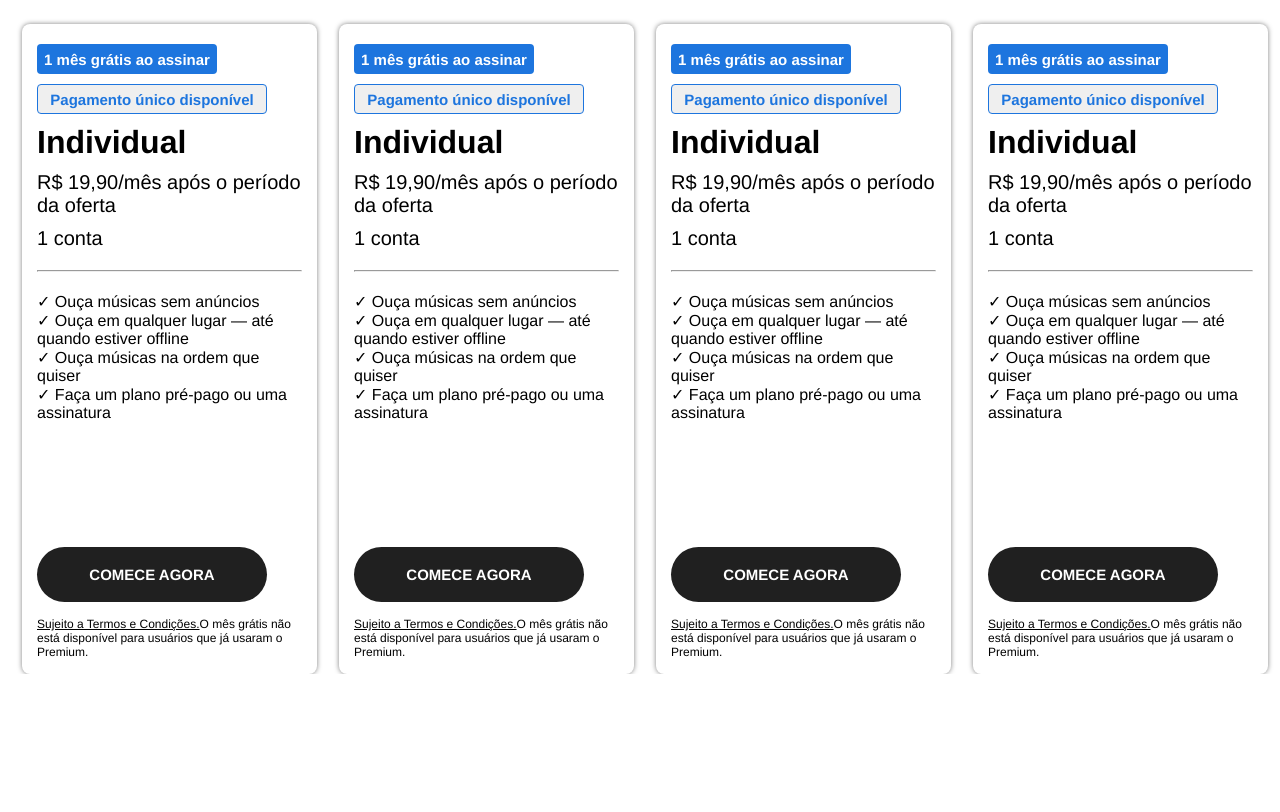
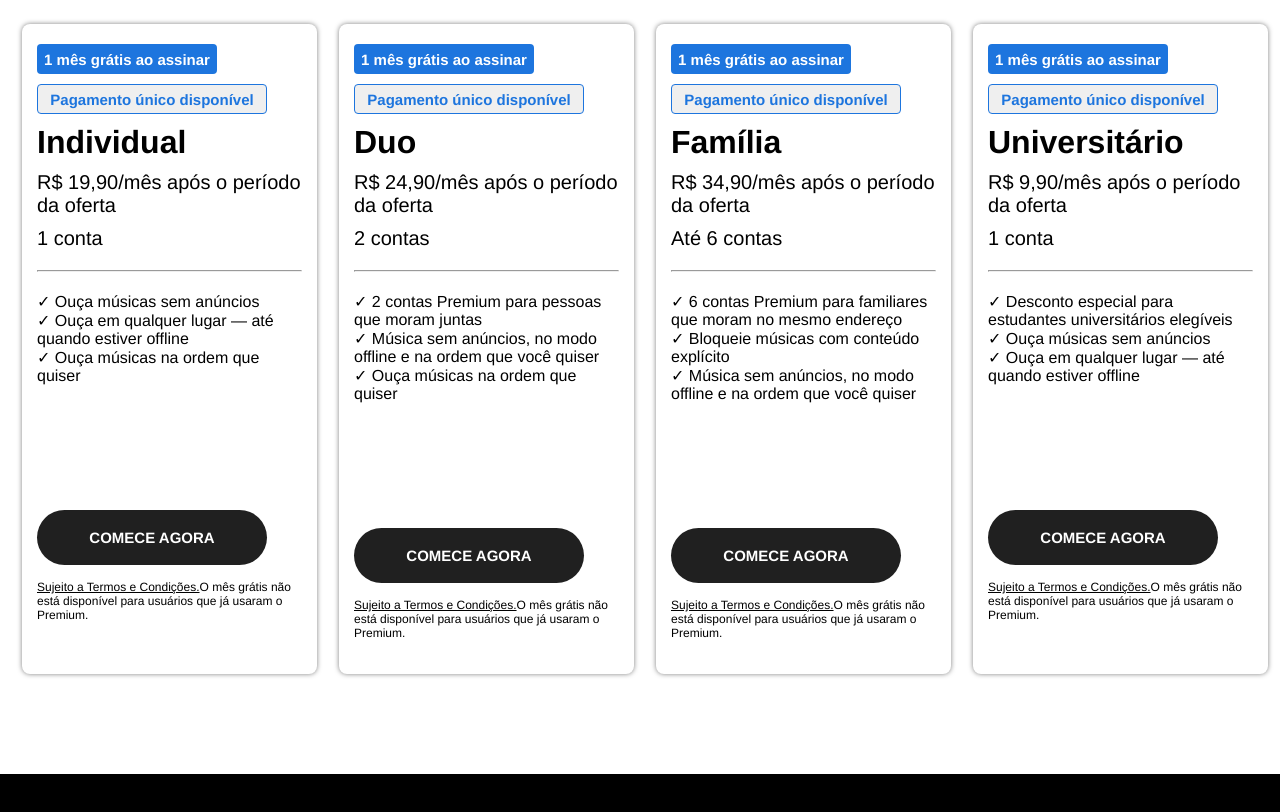
Before and after one commit to ThalesAraujoB/REACT_Spotify_HomePage_Clone, a React (Vite) app in the folder aula-1/: page / in a window 1280 px wide. Shown: the part 1160-1972 px from the top of the page. Before the commit the page ends 1834 px from the top, so only its background shows below. Built offline with nearby package versions, Linux system fonts and the light colour scheme.

Commit message:
projeto-finalizado

```diff
--- a/aula-1/src/App.css
+++ b/aula-1/src/App.css
@@ -0,0 +1,6 @@
+.classes-box{
+    display: flex;
+    flex-direction: row;
+    justify-content: space-evenly;
+    margin-bottom: 100px;
+}
--- a/aula-1/src/App.jsx
+++ b/aula-1/src/App.jsx
@@ -4,6 +4,7 @@ import MiddlePartComponent from "./components/Middle/MiddlePartComponent";
 import PremiumComponent from './components/premium/PremiumComponent'
 import PlanComponent from './components/plan/PlanComponent'
 import OptionsComponent from './components/options/OptionsComponent';
+import FooterComponent from './components/footer/FooterComponent'
 
 
 function App() {
@@ -24,43 +25,39 @@ function App() {
         option1='Ouça músicas sem anúncios'
         option2='Ouça em qualquer lugar — até quando estiver offline'
         option3='Ouça músicas na ordem que quiser'
-        option4='Faça um plano pré-pago ou uma assinatura'
       ></OptionsComponent>
        <OptionsComponent
         botao1='1 mês grátis ao assinar'
         botao2='Pagamento único disponível'
-        plano='Individual'
-        valor='R$ 19,90/mês após o período da oferta'
-        conta='1 conta'
-        option1='Ouça músicas sem anúncios'
-        option2='Ouça em qualquer lugar — até quando estiver offline'
+        plano='Duo'
+        valor='R$ 24,90/mês após o período da oferta'
+        conta='2 contas'
+        option1='2 contas Premium para pessoas que moram juntas'
+        option2='Música sem anúncios, no modo offline e na ordem que você quiser'
         option3='Ouça músicas na ordem que quiser'
-        option4='Faça um plano pré-pago ou uma assinatura'
       ></OptionsComponent>
       <OptionsComponent
         botao1='1 mês grátis ao assinar'
         botao2='Pagamento único disponível'
-        plano='Individual'
-        valor='R$ 19,90/mês após o período da oferta'
-        conta='1 conta'
-        option1='Ouça músicas sem anúncios'
-        option2='Ouça em qualquer lugar — até quando estiver offline'
-        option3='Ouça músicas na ordem que quiser'
-        option4='Faça um plano pré-pago ou uma assinatura'
+        plano='Família'
+        valor='R$ 34,90/mês após o período da oferta'
+        conta='Até 6 contas'
+        option1='6 contas Premium para familiares que moram no mesmo endereço'
+        option2='Bloqueie músicas com conteúdo explícito'
+        option3='Música sem anúncios, no modo offline e na ordem que você quiser'
       ></OptionsComponent>
        <OptionsComponent
         botao1='1 mês grátis ao assinar'
         botao2='Pagamento único disponível'
-        plano='Individual'
-        valor='R$ 19,90/mês após o período da oferta'
+        plano='Universitário'
+        valor='R$ 9,90/mês após o período da oferta'
         conta='1 conta'
-        option1='Ouça músicas sem anúncios'
-        option2='Ouça em qualquer lugar — até quando estiver offline'
-        option3='Ouça músicas na ordem que quiser'
-        option4='Faça um plano pré-pago ou uma assinatura'
+        option1='Desconto especial para estudantes universitários elegíveis'
+        option2='Ouça músicas sem anúncios'
+        option3='Ouça em qualquer lugar — até quando estiver offline'
       ></OptionsComponent>
-
       </div>
+      <FooterComponent></FooterComponent>
     </div>
   )
 }
--- /dev/null
+++ b/aula-1/src/components/footer/FooterComponent.css
@@ -0,0 +1,5 @@
+.footer-box{
+    border: 1px solid black;
+    background-color: #000;
+    height: 50px;
+}
--- /dev/null
+++ b/aula-1/src/components/footer/FooterComponent.jsx
@@ -0,0 +1,11 @@
+import './FooterComponent.css'
+
+const FooterComponent = () => {
+  return (
+    <div className="footer-box">
+
+    </div>
+  )
+}
+
+export default FooterComponent
--- a/aula-1/src/components/options/OptionsComponent.jsx
+++ b/aula-1/src/components/options/OptionsComponent.jsx
@@ -1,6 +1,6 @@
 import './OptionsComponent.css'
 
-const OptionsComponent = ({botao1,botao2,plano,valor,conta,option1,option2,option3,option4,option5}) => {
+const OptionsComponent = ({botao1,botao2,plano,valor,conta,option1,option2,option3}) => {
   return (
     <div className='options-box'>
         <button className="first-btn">{botao1}</button>
@@ -13,7 +13,6 @@ const OptionsComponent = ({botao1,botao2,plano,valor,conta,option1,option2,optio
         <li>&#10003; {option1}</li>
         <li>&#10003; {option2}</li>
         <li>&#10003; {option3}</li>
-        <li>&#10003; {option4}</li>
         </ul>
         <button className='start-btn'>comece agora </button>
         <p className="paragrath"><u>Sujeito a Termos e Condições.</u>O mês grátis não está disponível para usuários que já usaram o Premium.</p>
--- a/aula-1/src/index.css
+++ b/aula-1/src/index.css
@@ -5,8 +5,3 @@
     padding: 0;
     font-family: spotify-circular, Circular, Helvetica, Arial, sans-serif
 }
-.classes-box{
-    display: flex;
-    flex-direction: row;
-    justify-content: space-evenly;
-}
```
